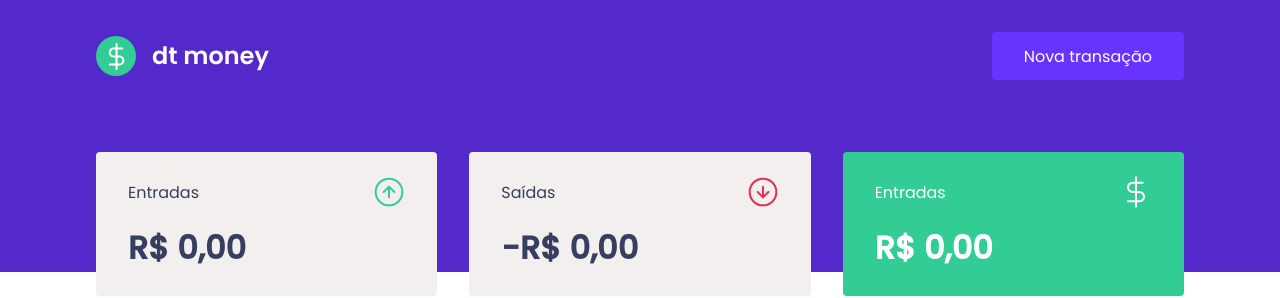
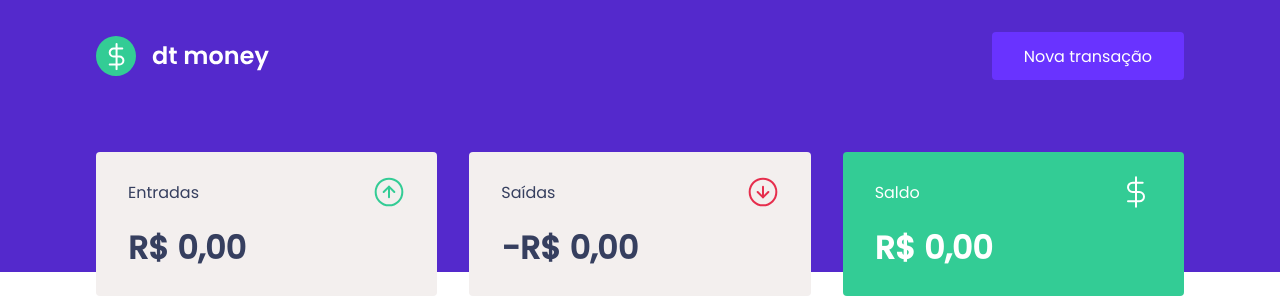
Before and after one commit to Andreysson-Araujo/rocketseatReact-dtMoney, a React (Create React App) app: page / in a window 1280 px wide. Shown: the top 298 px of the page. Built offline with nearby package versions, Linux system fonts and the light colour scheme; no server answers; what miragejs would draw is missing.

Commit message:
alterando indicadores

```diff
--- a/src/components/Summary/index.tsx
+++ b/src/components/Summary/index.tsx
@@ -55,7 +55,7 @@ export function Summary() {
             </div>
             <div className="highlight-background">
                 <header>
-                    <p>Entradas</p>
+                    <p>Saldo</p>
                     <img src={totalImg} alt="Entradas" />
                 </header>
                 <strong>
```
Also changed, not shown: 1 other file (tests, documents, lock files or other folders).
